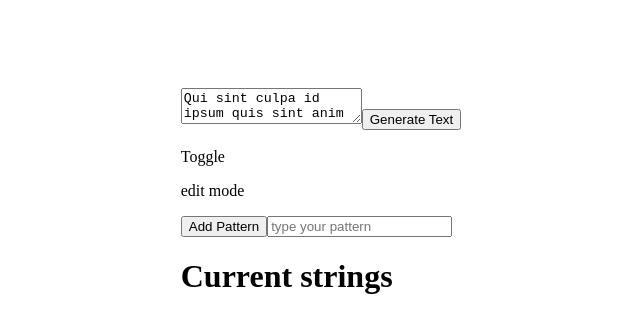
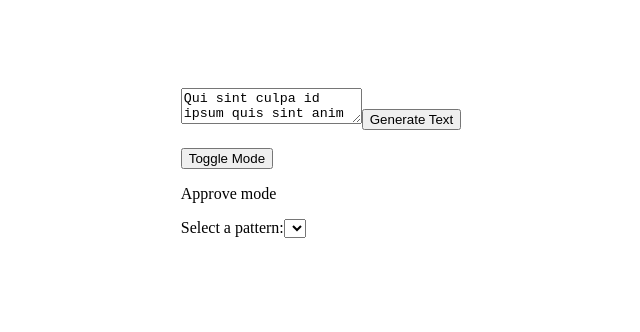
Before and after one commit to Plexversal/saber-patrick, a Next.js app: page / in a window 1280 px wide. Shown: the top 332 px of the page, without its empty margins (319-959 px from the left). Built offline with nearby package versions, Linux system fonts and the light colour scheme.

Commit message:
Added approval mode and edit approval buttons

```diff
--- a/package.json
+++ b/package.json
@@ -12,7 +12,8 @@
     "lorem-ipsum": "^2.0.8",
     "next": "15.4.3",
     "react": "19.1.0",
-    "react-dom": "19.1.0"
+    "react-dom": "19.1.0",
+    "react-icons": "^5.5.0"
   },
   "devDependencies": {
     "@eslint/eslintrc": "^3",
--- a/src/components/SidePanel.tsx
+++ b/src/components/SidePanel.tsx
@@ -2,13 +2,15 @@
 
 import React, { useState, useEffect } from 'react';
 import { useRegexContext } from '@/context/RegexContext';
+import { FaCircleCheck, FaCircleXmark  } from "react-icons/fa6";
 
 export default function SidePanel() {
 
-    const {regexPatterns, setRegexPatterns, regexInputValue, setRegexInputValue, addRegex, deleteRegex, editRegex} = useRegexContext()
+    const {regexPatterns, setRegexPatterns, regexInputValue, setRegexInputValue, addRegex, deleteRegex, editRegex, approveRegex} = useRegexContext()
     const [editing, setEditing] = useState<number | null>(null)
-    const [newPattern, setNewPattern] = useState('')
-
+    const [newPattern, setNewPattern] = useState<string>('')
+    const [approveModeChosen, setApproveModeChosen] = useState<boolean>(true)
+    const [approvalSelectedPattern, setApprovalSelectedPattern] = useState<number>(0)
     /* Initialize the local storage patterns */
     useEffect(() => {
         let regexPatterns = localStorage.getItem("regexPatterns")
@@ -21,24 +23,61 @@ export default function SidePanel() {
     function onChange(e: React.ChangeEvent<HTMLInputElement>) {
         setRegexInputValue(e.target.value)
     }
+
     return (
         <div>
-            <div>Toggle</div>
+            <button onClick={() => approveModeChosen ? setApproveModeChosen(false) : setApproveModeChosen(true)}>Toggle Mode</button>
 
             <div>
-                <p>edit mode</p>
+                <p>{approveModeChosen ? 'Approve mode' : 'Edit mode'}</p>
+                {
+                    approveModeChosen ?
+                    <div>
+                        <label htmlFor="regexSelect">Select a pattern:</label>
+                            <select
+                                id="regexSelect"
+                                value={approvalSelectedPattern}
+                                onChange={(e) => setApprovalSelectedPattern(parseInt(e.target.value))}
+                                >
+                                {regexPatterns.map((e, i) => (
+                                    <option key={i} value={i}>
+                                    {e.pattern}
+                                    </option>
+                                ))}
+                            </select>
+                            {regexPatterns[approvalSelectedPattern] && (
+                            <div>
+                                <h2>Status</h2>
+                                {regexPatterns[approvalSelectedPattern].approved ? (
+                                <div>
+                                    <div>Approved</div>
+                                    <button onClick={() => approveRegex(approvalSelectedPattern, false)}>Unapprove</button>
+                                </div>
+
+                                ) : (
+                                <div>
+                                    <div>Not Approved</div>
+                                    <button onClick={() => approveRegex(approvalSelectedPattern, true)}>Approve</button>
+                                </div>
+
+                                )}
+                            </div>
+                            )}
+                    </div> :
+                    <div>
                         <form onSubmit={(e) => addRegex(e)}>
                             <button type='submit'>Add Pattern</button>
-                    <input value={regexInputValue} onChange={e => onChange(e)} type='text' placeholder='type your pattern'></input>
+                            <input value={regexInputValue} onChange={e => onChange(e)} type='text' placeholder='Type your pattern'></input>
                         </form>
-                <h1>Current strings</h1>
+                        <h1>Current Patterns</h1>
                         <ul>
                             {regexPatterns.map((e, i) => (
                                 <li key={i}>
+                                    {e.approved ? < FaCircleCheck /> : <FaCircleXmark />}
                                     {
                                         editing === i ? <input value={newPattern} onChange={e => setNewPattern(e.target.value)}></input> :
-                                <div>{e.pattern}</div>
-                            } &gt; {e.approved ? 'approved' : 'not approved'}
+                                        <code>{e.pattern}</code>
+                                    }
                                     <button onClick={() => deleteRegex(i)}>Delete</button>
 
                                     {editing !== i ?
@@ -49,6 +88,9 @@ export default function SidePanel() {
                             ))}
                         </ul>
                     </div>
+                }
+
+            </div>
         </div>
     )
 }
--- a/src/context/RegexContext.tsx
+++ b/src/context/RegexContext.tsx
@@ -18,7 +18,8 @@ export interface IRegexContext {
     setRegexInputValue: Dispatch<SetStateAction<string>>;
     addRegex: (e: React.FormEvent<HTMLFormElement>) => void
     deleteRegex: (index: number) => void;
-    editRegex: (index: number, pattern: string) => void
+    editRegex: (index: number, pattern: string) => void;
+    approveRegex: (index: number, approvalStatus: boolean) => void;
 }
 
 interface IRegexEntry {
@@ -79,6 +80,19 @@ export function RegexProvider({children}: {children: ReactNode}) {
         localStorage.setItem('regexPatterns', JSON.stringify(updatedPatterns));
     }
 
+    function approveRegex(index: number, approvalStatus: boolean) {
+        const updatedEntry = {
+            pattern: regexPatterns[index].pattern,
+            approved: approvalStatus
+        }
+
+        const updatedPatterns = [...regexPatterns];
+        updatedPatterns[index] = updatedEntry;
+
+        setRegexPatterns(updatedPatterns);
+        localStorage.setItem('regexPatterns', JSON.stringify(updatedPatterns));
+    }
+
     return (<RegexContext.Provider
     value={{
         regexPatterns,
@@ -89,7 +103,8 @@ export function RegexProvider({children}: {children: ReactNode}) {
         setRegexInputValue,
         addRegex,
         deleteRegex,
-        editRegex
+        editRegex,
+        approveRegex
     }}>
         {children}
     </RegexContext.Provider>)
```
Also changed, not shown: 1 other file (tests, documents, lock files or other folders). Lines whose indentation alone changed are shown as unchanged.
